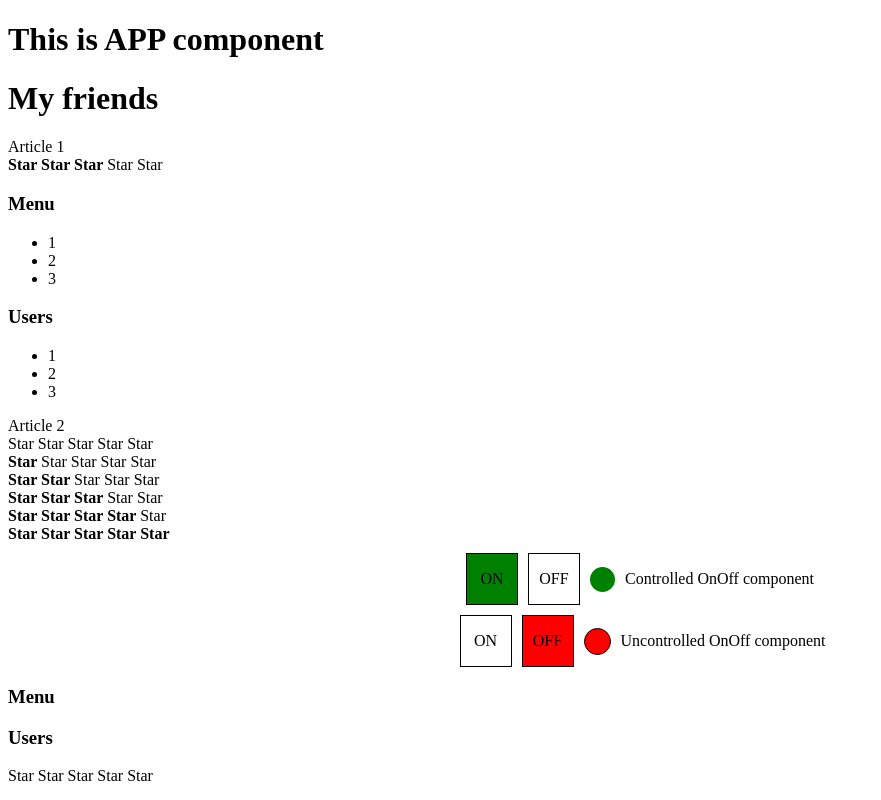
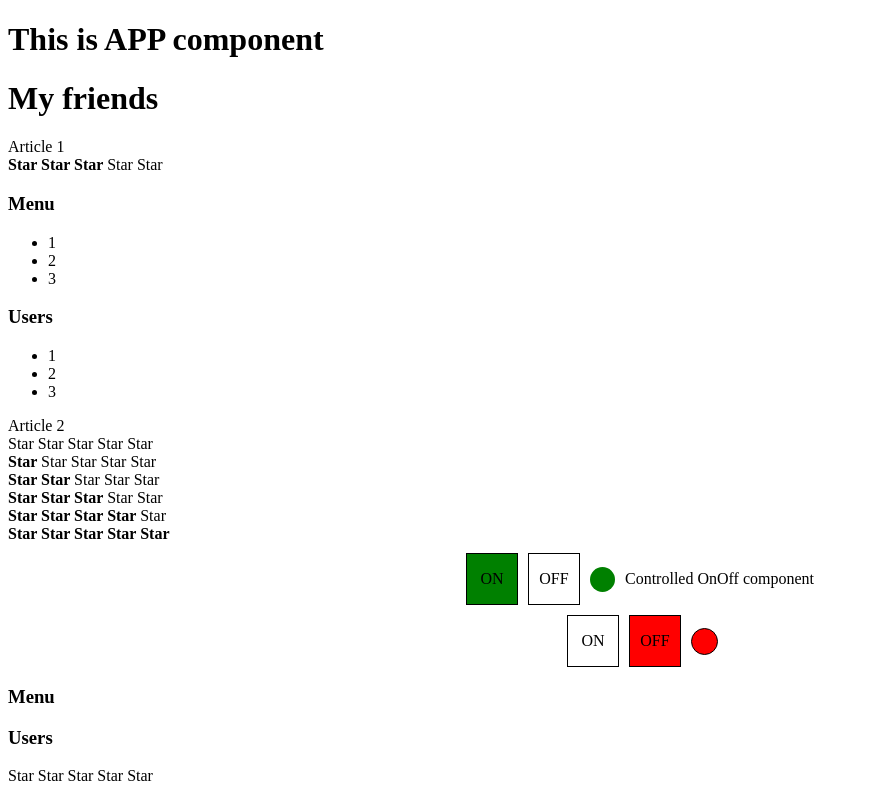
Before and after one commit to umedjankabiri/main-course-kabzda-way-monday, a React (Vite) app: page / in a window 1280 px wide. Shown: the whole page, without its empty margins (0-881 px from the left). Built offline with nearby package versions, Linux system fonts and the light colour scheme.

Commit message:
deleted span

```diff
--- a/src/common/components/UncontrolledOnOff/UncontrolledOnOff.tsx
+++ b/src/common/components/UncontrolledOnOff/UncontrolledOnOff.tsx
@@ -1,6 +1,7 @@
 import {CSSProperties, useState} from "react";
 
 export const UncontrolledOnOff = () => {
+    console.log("UncontrolledOnOff rendering")
     const [on, setOn] = useState<boolean>(false)
 
     const mainWrapper: CSSProperties = {
@@ -44,7 +45,6 @@ export const UncontrolledOnOff = () => {
             <div style={onStyle} onClick={() => setOn(true)}>ON</div>
             <div style={offStyle} onClick={() => setOn(false)}>OFF</div>
             <div style={indicatorStyle}></div>
-            <span>Uncontrolled OnOff component</span>
         </div>
     );
 };
```
